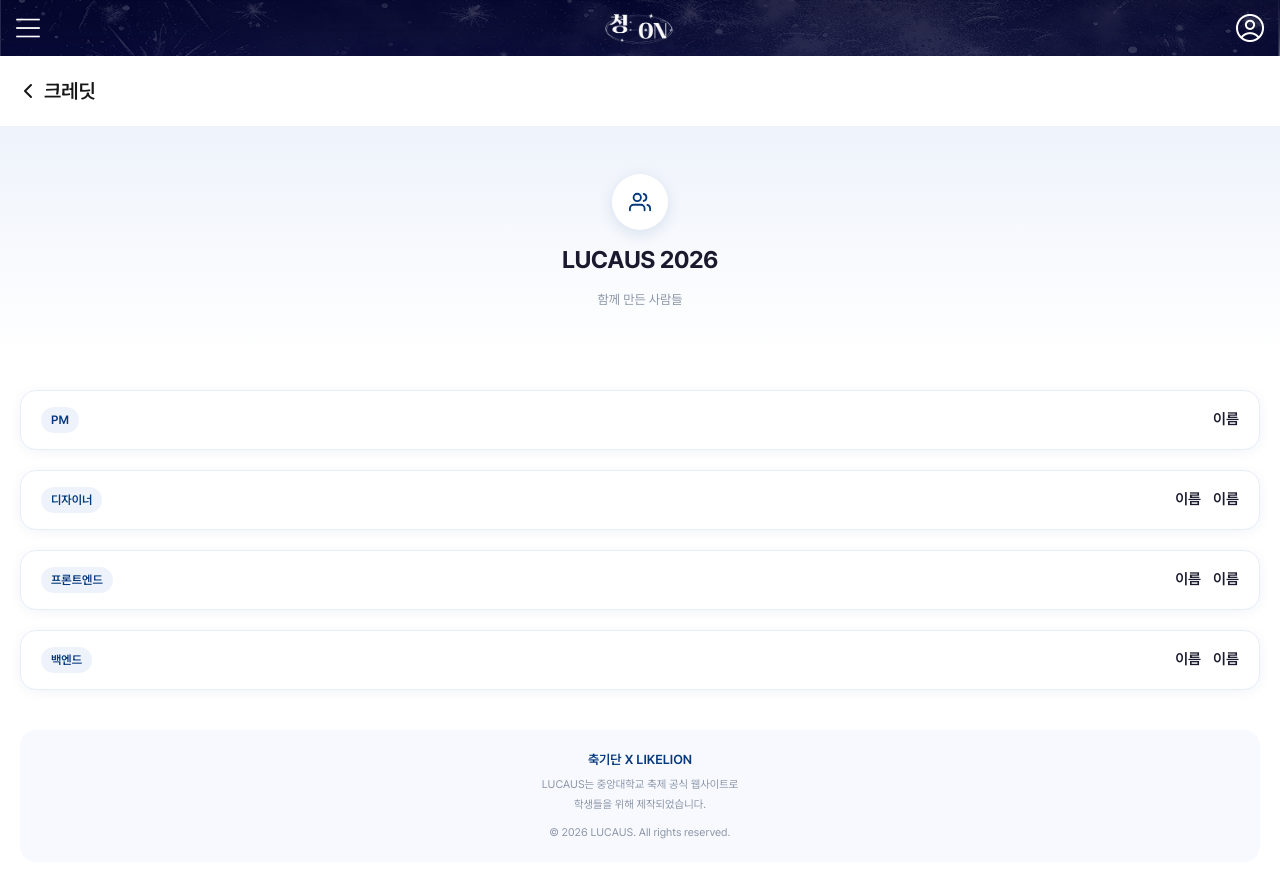
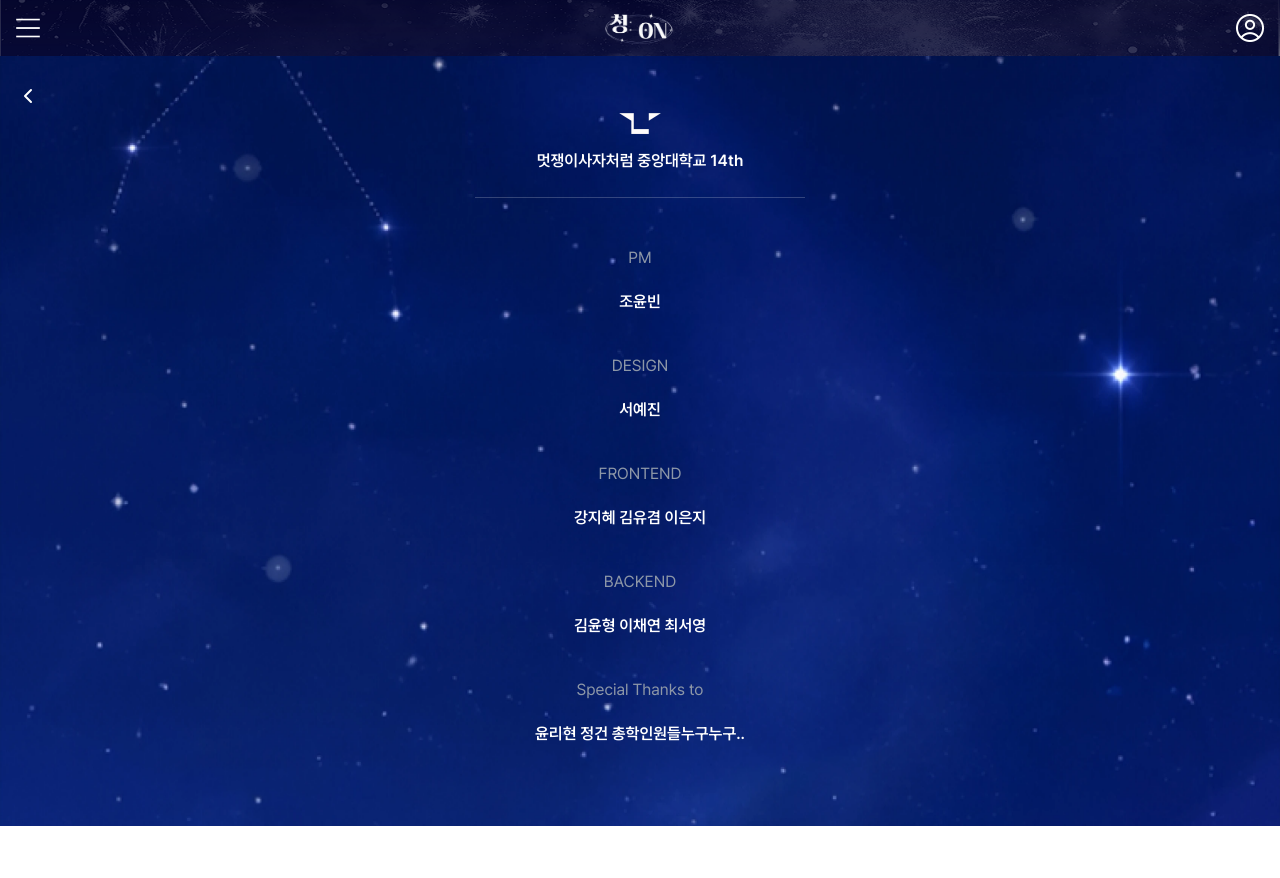
Before and after one commit to LUCAUS-Likelion14th/FrontEnd, a Next.js app: page /info/credit in a window 1280 px wide. Shown: the top 878 px of the page. After the commit the page ends 856 px from the top, so only its background shows below. Built offline with nearby package versions, Linux system fonts and the light colour scheme; no server answers.

Commit message:
feat: 크레딧 페이지 추가

```diff
--- a/src/app/info/credit/page.tsx
+++ b/src/app/info/credit/page.tsx
@@ -1,60 +1,64 @@
-import DetailHeader from "@/components/pages/detail/DetailHeader";
-import { FiUsers } from "react-icons/fi";
+"use client";
+
+import Image from "next/image";
+import { useRouter } from "next/navigation";
+import { FiChevronLeft } from "react-icons/fi";
+import creditBg from "@/assets/webp/credit-bg.webp";
+import likelionLogo from "@/assets/webp/likelion-logo.webp";
 
 const CREDITS = [
-  { role: "PM", members: ["이름"] },
-  { role: "디자이너", members: ["이름", "이름"] },
-  { role: "프론트엔드", members: ["이름", "이름"] },
-  { role: "백엔드", members: ["이름", "이름"] },
+  { role: "PM", members: ["조윤빈"] },
+  { role: "DESIGN", members: ["서예진"] },
+  { role: "FRONTEND", members: ["강지혜", "김유겸", "이은지"] },
+  { role: "BACKEND", members: ["김윤형", "이채연", "최서영"] },
+  { role: "Special Thanks to", members: ["윤리현 정건 총학인원들누구누구.."] },
 ];
 
 export default function CreditPage() {
+  const router = useRouter();
+
   return (
-    <main className="pb-25 overflow-hidden">
-      <DetailHeader title="크레딧" />
+    <div className="relative min-h-[calc(100vh-56px)] overflow-hidden pb-20">
+      <Image
+        src={creditBg}
+        alt=""
+        fill
+        className="object-cover"
+        priority
+      />
 
-      {/* 헤더 */}
-      <div className="relative flex flex-col items-center py-12 gap-3 overflow-hidden">
-        <div className="absolute inset-0 bg-gradient-to-b from-[#EEF3FB] to-white" />
+      <button
+        onClick={() => router.back()}
+        className="absolute left-4 top-7 z-10"
+      >
+        <FiChevronLeft size={24} className="text-white" />
+      </button>
 
-        <div className="w-14 h-14 rounded-full bg-white flex items-center justify-center shadow-[0_4px_16px_rgba(6,56,125,0.12)] z-10">
-          <FiUsers size={22} className="text-primary" />
+      <div className="relative z-10 flex flex-col items-center pt-[54px]">
+        <Image
+          src={likelionLogo}
+          alt="LIKELION"
+          width={49}
+          height={27}
+        />
+
+        <p className="text-white text-[16px] font-semibold mt-3">
+          멋쟁이사자처럼 중앙대학교 14th
+        </p>
+
+        <div className="w-[330px] h-px bg-white/20 mt-6 mb-12" />
+
+        <div className="flex flex-col items-center gap-[40px] w-full">
+          {CREDITS.map(({ role, members }) => (
+            <div key={role} className="flex flex-col items-center gap-5 text-center">
+              <p className="text-[#8d97a7] text-[16px] leading-normal">{role}</p>
+              <p className="text-white text-[16px] font-semibold leading-normal">
+                {members.join(" ")}
+              </p>
+            </div>
+          ))}
         </div>
-        <p className="text-[24px] font-bold text-[#1A1A2E] tracking-tight z-10">LUCAUS 2026</p>
-        <p className="text-[13px] text-text-sub z-10">함께 만든 사람들</p>
       </div>
-
-      {/* 크레딧 목록 */}
-      <div className="px-5 pt-8 flex flex-col gap-5 pb-10">
-        {CREDITS.map(({ role, members }) => (
-          <div
-            key={role}
-            className="rounded-[16px] border border-[#E8EEF8] bg-white shadow-[0_2px_12px_rgba(6,56,125,0.06)] px-5 py-4"
-          >
-            <div className="flex items-center justify-between">
-              <span className="text-[12px] font-semibold px-2.5 py-1 rounded-full bg-[#EEF3FB] text-primary">
-                {role}
-              </span>
-              <div className="flex gap-3 flex-wrap justify-end">
-                {members.map((name, i) => (
-                  <span key={i} className="text-[15px] font-semibold text-[#1A1A2E]">
-                    {name}
-                  </span>
-                ))}
-              </div>
-            </div>
-          </div>
-        ))}
-      </div>
-
-      {/* 푸터 */}
-      <div className="mx-5 rounded-[16px] bg-[#F7F9FF] px-5 py-5 flex flex-col items-center gap-1.5 mb-4">
-        <p className="text-[13px] font-semibold text-primary">축기단 X LIKELION</p>
-        <p className="text-[11px] text-text-sub text-center leading-5">
-          LUCAUS는 중앙대학교 축제 공식 웹사이트로<br />학생들을 위해 제작되었습니다.
-        </p>
-        <p className="text-[11px] text-text-sub mt-1">© 2026 LUCAUS. All rights reserved.</p>
-      </div>
-    </main>
+    </div>
   );
 }
--- a/src/assets/webp/index.ts
+++ b/src/assets/webp/index.ts
@@ -1,3 +1,5 @@
 export { default as noticeIcon } from './notice-icon.webp'
 export { default as loginNavHome } from './login-nav-home.webp';
 export { default as loginNavInfo } from './login-nav-info.webp';
+export { default as creditBg } from './credit-bg.webp';
+export { default as likelionLogo } from './likelion-logo.webp';
```
Also changed, not shown: src/assets/webp/credit-bg.webp (added), src/assets/webp/likelion-logo.webp (added).
